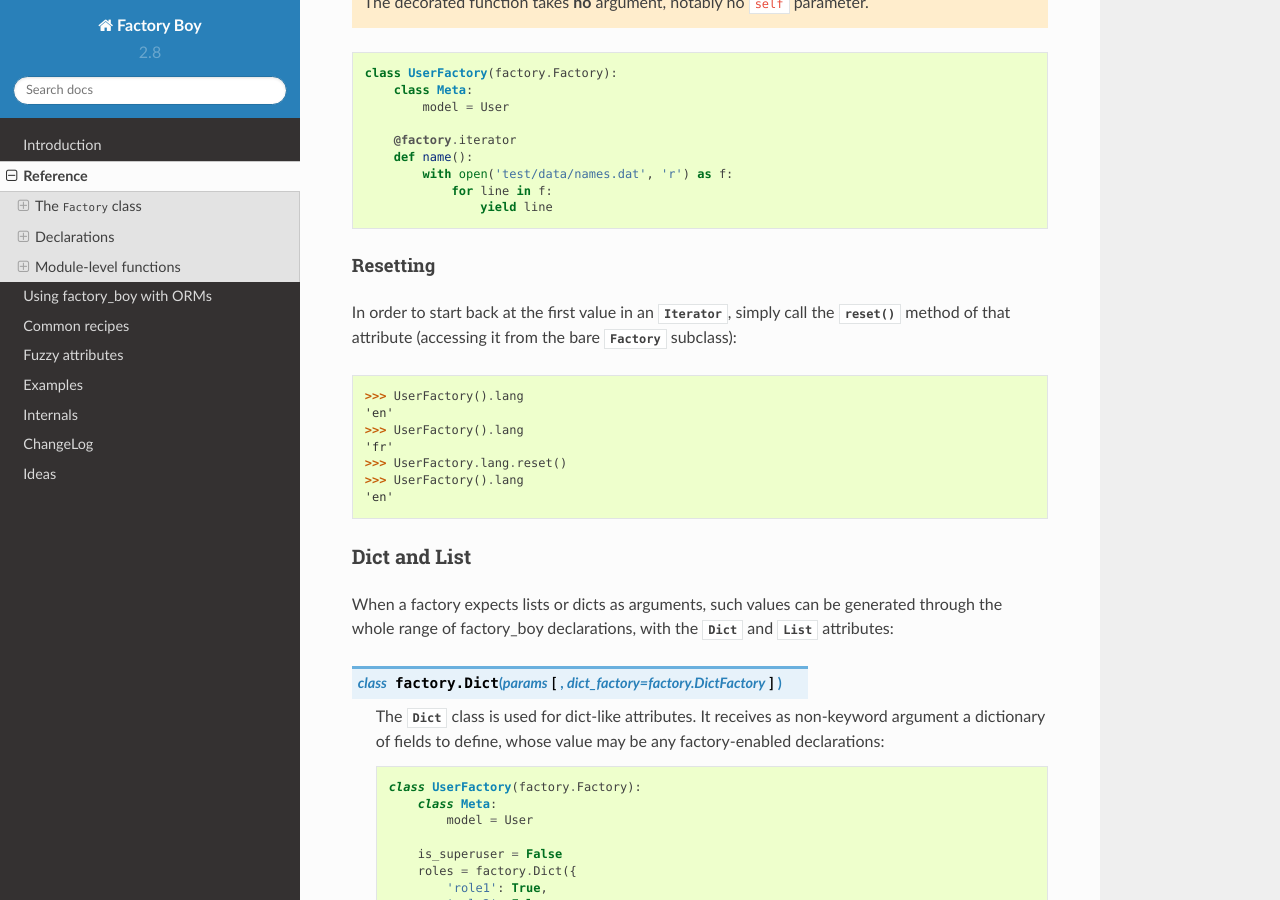
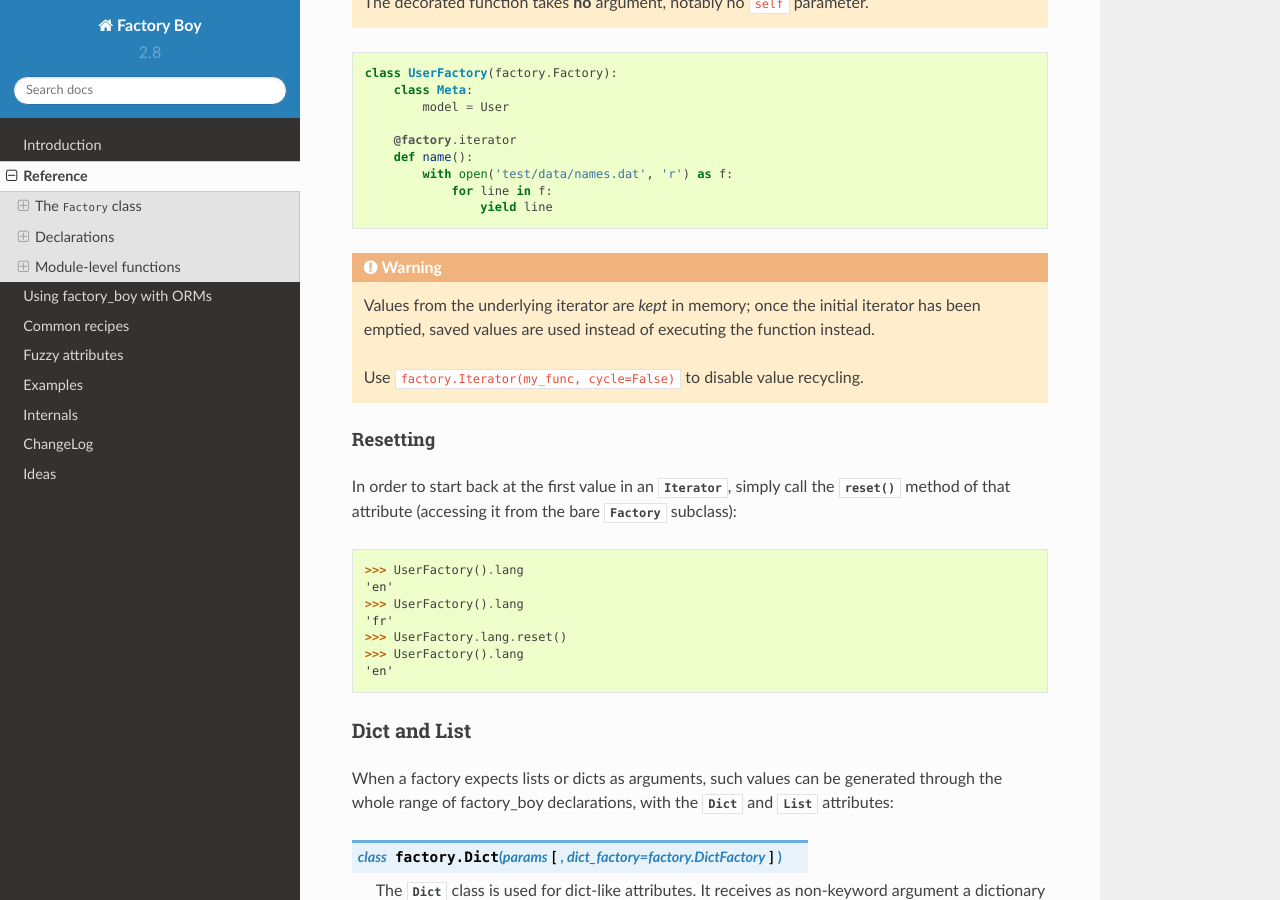
Before and after one commit to FactoryBoy/factory_boy, a Sphinx documentation site: the page built from docs/reference.rst, in a window 1280 px wide and 900 px high, scrolled down 23307 px. Built offline with Sphinx 7.4.7 and the Read the Docs theme 2.0.0, drawn with Linux system fonts in a browser that asks for light colours.

Commit message:
Clarify iterator recycling.
When using @factory.iterator, the values from the underlying generator
will be saved in memory, and reused once the initial generator has
reached its end.

This means that, if the generator relies on external information (e.g
datetime.now()), generated values won't be recomputed when that external
information is changed.

To avoid this, users should use the ``factory.Iterator(func,
    cycle=False)`` pattern, and design the target function for never
ending.

Related to issue #344.

```diff
--- a/docs/reference.rst
+++ b/docs/reference.rst
@@ -1344,6 +1344,7 @@ When a value is passed in for the argument, the iterator will *not* be advanced:
     >>> UserFactory().lang
     'fr'
 
+
 .. _iterator-getter:
 
 Getter
@@ -1387,6 +1388,15 @@ use the :func:`iterator` decorator:
             with open('test/data/names.dat', 'r') as f:
                 for line in f:
                     yield line
+
+
+.. warning:: Values from the underlying iterator are *kept* in memory; once the
+             initial iterator has been emptied, saved values are used instead of
+             executing the function instead.
+
+             Use ``factory.Iterator(my_func, cycle=False)`` to disable value
+             recycling.
+
 
 
 Resetting
```
Also changed, not shown: 1 other file.
